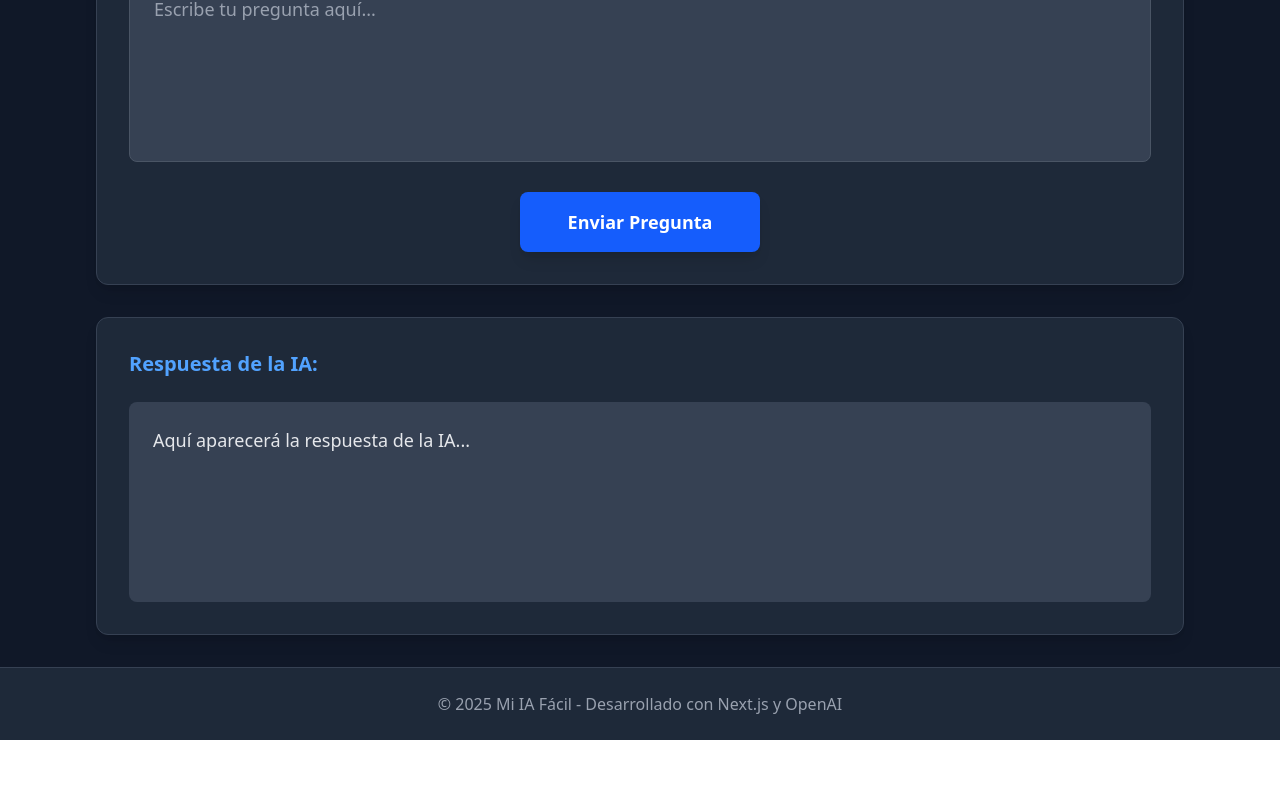
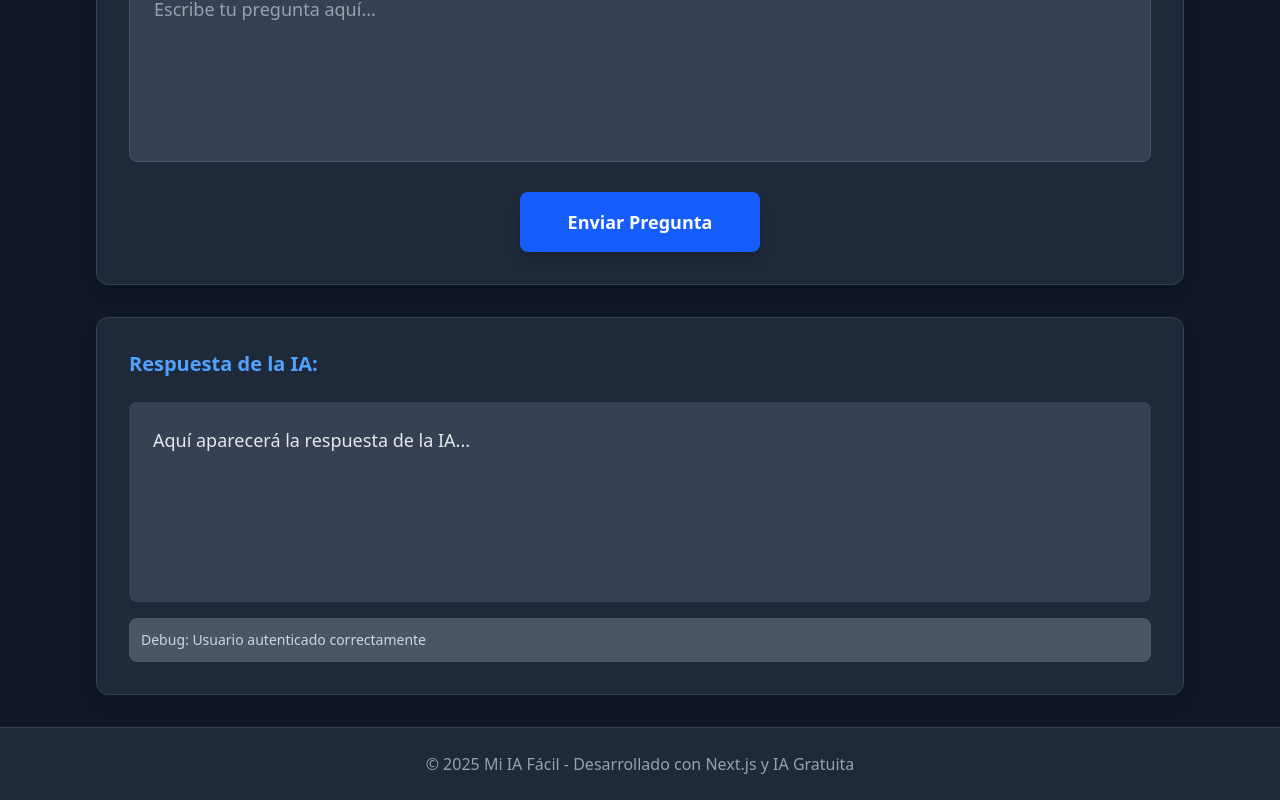
Before and after one commit to ferblanco75/ia-next, a Next.js app: page / in a window 1280 px wide. Shown: the part 244-1044 px from the top of the page. Before the commit the page ends 984 px from the top, so only its background shows below. Built offline with nearby package versions, Linux system fonts and the light colour scheme; sample sign-in values are in the browser's storage.

Commit message:
añadir debug info y mostrar IA usado

```diff
--- a/src/app/page.js
+++ b/src/app/page.js
@@ -11,6 +11,7 @@ export default function Home() {
   const [user, setUser] = useState(null);
   const [isAuthenticated, setIsAuthenticated] = useState(false);
   const [debugInfo, setDebugInfo] = useState("");
+  const [serviceUsed, setServiceUsed] = useState("");
   const router = useRouter();
 
   useEffect(() => {
@@ -57,9 +58,12 @@ export default function Home() {
     if (!prompt.trim()) return;
     setLoading(true);
     setResponse("");
+    setServiceUsed("");
 
     try {
       const token = localStorage.getItem("token");
+      console.log("🚀 Enviando pregunta:", prompt.substring(0, 50) + "...");
+
       const res = await fetch("/api/chat", {
         method: "POST",
         headers: {
@@ -80,9 +84,21 @@ export default function Home() {
       }
 
       const data = await res.json();
-        setResponse(data.response);
+      console.log("📡 Respuesta recibida:", data);
+
+      setResponse(data.response);
+      setServiceUsed(data.serviceUsed || "Desconocido");
+
+      // Mostrar información del servicio usado
+      if (data.serviceUsed) {
+        console.log(`🎉 Servicio usado: ${data.serviceUsed}`);
+        setDebugInfo(`Respuesta generada por: ${data.serviceUsed}`);
+      }
+
     } catch (error) {
+      console.error("💥 Error en handleSubmit:", error);
       setResponse("Error de conexión.");
+      setDebugInfo("Error al conectar con el servidor");
     } finally {
       setLoading(false);
     }
@@ -143,18 +159,32 @@ export default function Home() {
 
           {/* Sección de respuesta */}
           <section className="bg-gray-800 rounded-xl p-4 sm:p-6 lg:p-8 shadow-lg border border-gray-700 min-h-[200px] sm:min-h-[250px] lg:min-h-[300px]">
-            <h2 className="text-lg sm:text-xl font-semibold mb-4 sm:mb-6 text-blue-400">Respuesta de la IA:</h2>
+            <h2 className="text-lg sm:text-xl font-semibold mb-4 sm:mb-6 text-blue-400">
+              Respuesta de la IA:
+              {serviceUsed && (
+                <span className="ml-2 text-sm font-normal text-gray-400">
+                  (via {serviceUsed})
+                </span>
+              )}
+            </h2>
             <div className="bg-gray-700 rounded-lg p-4 sm:p-6 min-h-[150px] sm:min-h-[180px] lg:min-h-[200px]">
               <p className="text-gray-200 leading-relaxed text-base sm:text-lg">
                 {response || "Aquí aparecerá la respuesta de la IA..."}
               </p>
             </div>
+
+            {/* Información de debug */}
+            {debugInfo && (
+              <div className="mt-4 p-3 bg-gray-600 rounded-lg text-sm">
+                <span className="text-gray-300">Debug: {debugInfo}</span>
+              </div>
+            )}
           </section>
         </div>
       </main>
 
       <footer className="bg-gray-800 text-center py-4 sm:py-6 text-sm sm:text-base text-gray-400 border-t border-gray-700">
-        © 2025 Mi IA Fácil - Desarrollado con Next.js y OpenAI
+        © 2025 Mi IA Fácil - Desarrollado con Next.js y IA Gratuita
       </footer>
     </div>
   );
```
